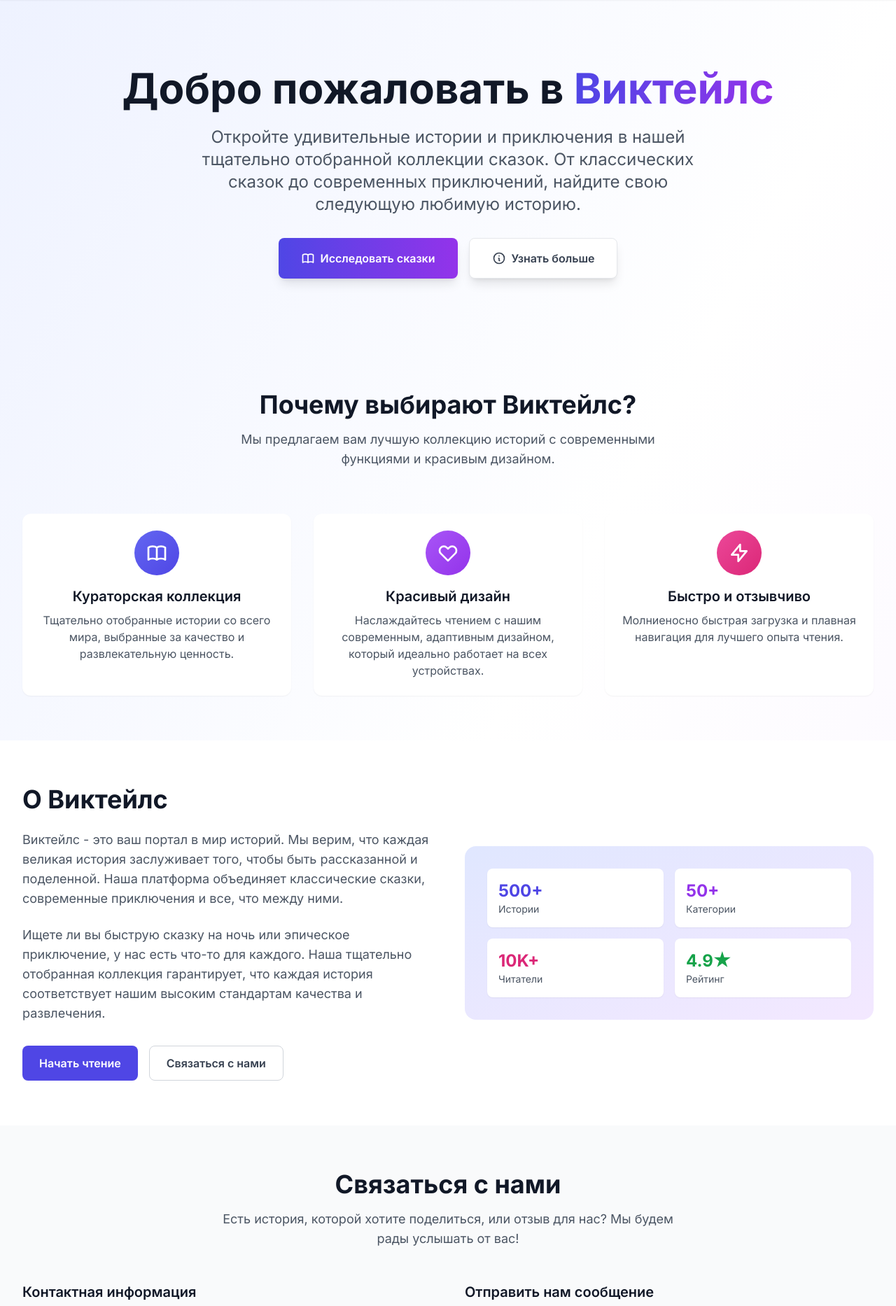
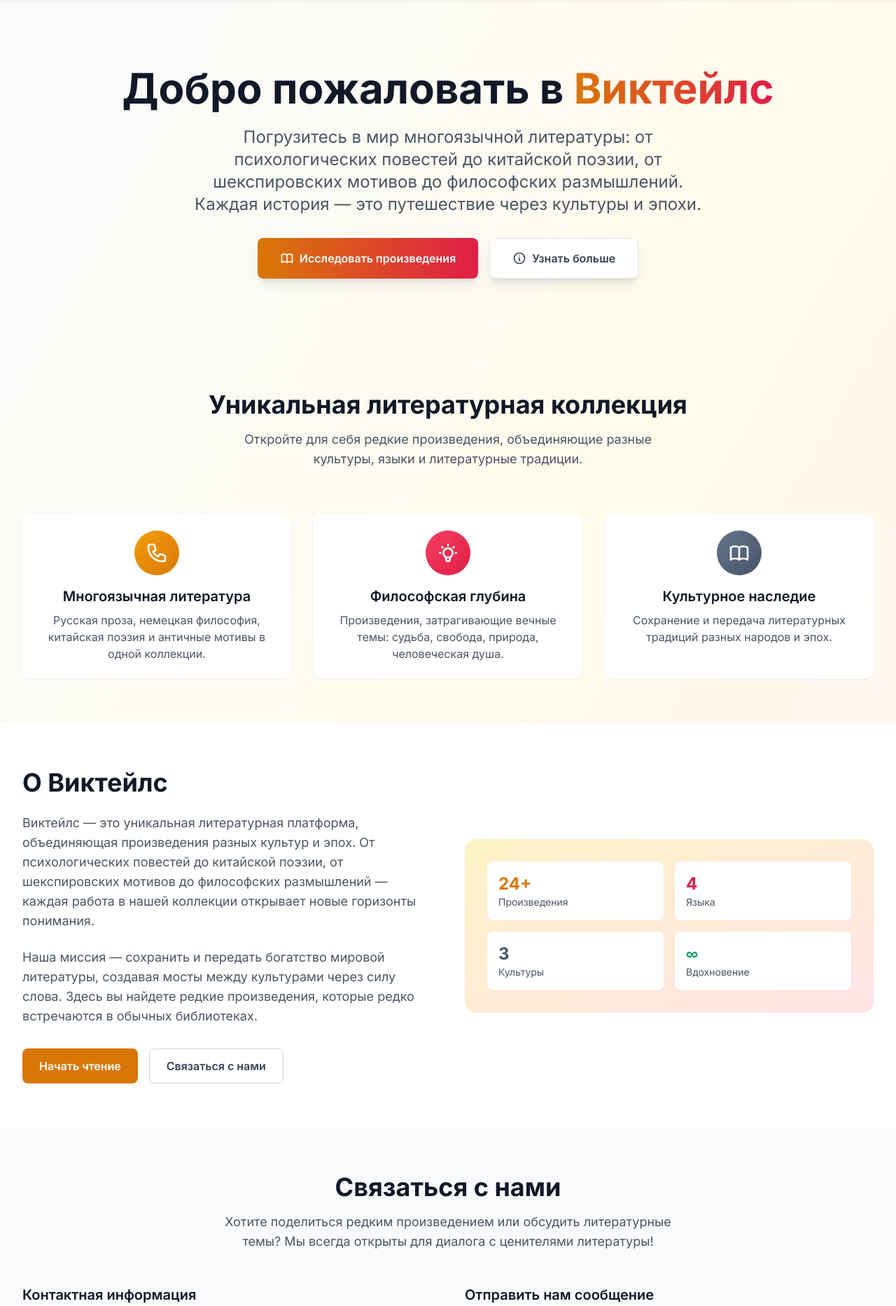
Before and after one commit to InnaTarasyan/wiktales, a Laravel app: page /welcome in a window 1280 px wide. Shown: the part 65-1931 px from the top of the page at 70% size. Run offline with Laravel 12, Linux system fonts and the light colour scheme; some libraries are stand-ins or nearby versions.

Commit message:
added tales

```diff
--- a/resources/views/welcome.blade.php
+++ b/resources/views/welcome.blade.php
@@ -3,33 +3,33 @@
 @section('title', 'Добро пожаловать в Виктейлс')
 
 @section('content')
-<div class="bg-gradient-to-br from-indigo-50 via-white to-purple-50">
+<div class="bg-gradient-to-br from-slate-50 via-amber-50 to-rose-50">
     <!-- Hero Section -->
     <div class="max-w-7xl mx-auto px-4 sm:px-6 lg:px-8 py-16 lg:py-24">
         <div class="text-center">
             <h1 class="text-4xl sm:text-5xl lg:text-6xl font-bold text-gray-900 mb-6">
                 Добро пожаловать в
-                <span class="bg-gradient-to-r from-indigo-600 to-purple-600 bg-clip-text text-transparent">
+                <span class="bg-gradient-to-r from-amber-600 to-rose-600 bg-clip-text text-transparent">
                     Виктейлс
-                                </span>
+                </span>
             </h1>
             <p class="text-xl sm:text-2xl text-gray-600 mb-8 max-w-3xl mx-auto">
-                Откройте удивительные истории и приключения в нашей тщательно отобранной коллекции сказок.
-                От классических сказок до современных приключений, найдите свою следующую любимую историю.
+                Погрузитесь в мир многоязычной литературы: от психологических повестей до китайской поэзии,
+                от шекспировских мотивов до философских размышлений. Каждая история — это путешествие через культуры и эпохи.
             </p>
             <div class="flex flex-col sm:flex-row gap-4 justify-center">
                 <a href="{{ route('home') }}"
-                   class="inline-flex items-center px-8 py-4 bg-gradient-to-r from-indigo-600 to-purple-600 text-white font-semibold rounded-lg shadow-lg hover:shadow-xl transform hover:-translate-y-1 transition-all duration-300">
+                   class="inline-flex items-center px-8 py-4 bg-gradient-to-r from-amber-600 to-rose-600 text-white font-semibold rounded-lg shadow-lg hover:shadow-xl transform hover:-translate-y-1 transition-all duration-300">
                     <svg class="w-5 h-5 mr-2" fill="none" stroke="currentColor" viewBox="0 0 24 24">
                         <path stroke-linecap="round" stroke-linejoin="round" stroke-width="2" d="M12 6.253v13m0-13C10.832 5.477 9.246 5 7.5 5S4.168 5.477 3 6.253v13C4.168 18.477 5.754 18 7.5 18s3.332.477 4.5 1.253m0-13C13.168 5.477 14.754 5 16.5 5c1.746 0 3.332.477 4.5 1.253v13C19.832 18.477 18.246 18 16.5 18c-1.746 0-3.332.477-4.5 1.253"></path>
-                                    </svg>
-                    Исследовать сказки
+                    </svg>
+                    Исследовать произведения
                 </a>
                 <a href="#about"
-                   class="inline-flex items-center px-8 py-4 bg-white text-gray-700 font-semibold rounded-lg shadow-lg hover:shadow-xl border border-gray-200 hover:border-indigo-300 transform hover:-translate-y-1 transition-all duration-300">
+                   class="inline-flex items-center px-8 py-4 bg-white text-gray-700 font-semibold rounded-lg shadow-lg hover:shadow-xl border border-gray-200 hover:border-amber-300 transform hover:-translate-y-1 transition-all duration-300">
                     <svg class="w-5 h-5 mr-2" fill="none" stroke="currentColor" viewBox="0 0 24 24">
                         <path stroke-linecap="round" stroke-linejoin="round" stroke-width="2" d="M13 16h-1v-4h-1m1-4h.01M21 12a9 9 0 11-18 0 9 9 0 0118 0z"></path>
-                                    </svg>
+                    </svg>
                     Узнать больше
                 </a>
             </div>
@@ -40,54 +40,54 @@
     <div class="max-w-7xl mx-auto px-4 sm:px-6 lg:px-8 py-16">
         <div class="text-center mb-16">
             <h2 class="text-3xl sm:text-4xl font-bold text-gray-900 mb-4">
-                Почему выбирают Виктейлс?
+                Уникальная литературная коллекция
             </h2>
             <p class="text-lg text-gray-600 max-w-2xl mx-auto">
-                Мы предлагаем вам лучшую коллекцию историй с современными функциями и красивым дизайном.
+                Откройте для себя редкие произведения, объединяющие разные культуры, языки и литературные традиции.
             </p>
-                </div>
+        </div>
 
         <div class="grid grid-cols-1 md:grid-cols-3 gap-8">
             <!-- Feature 1 -->
             <div class="text-center p-6 bg-white rounded-xl shadow-sm hover:shadow-md transition-shadow duration-300">
-                <div class="w-16 h-16 bg-gradient-to-br from-indigo-500 to-indigo-600 rounded-full flex items-center justify-center mx-auto mb-4">
+                <div class="w-16 h-16 bg-gradient-to-br from-amber-500 to-amber-600 rounded-full flex items-center justify-center mx-auto mb-4">
                     <svg class="w-8 h-8 text-white" fill="none" stroke="currentColor" viewBox="0 0 24 24">
-                        <path stroke-linecap="round" stroke-linejoin="round" stroke-width="2" d="M12 6.253v13m0-13C10.832 5.477 9.246 5 7.5 5S4.168 5.477 3 6.253v13C4.168 18.477 5.754 18 7.5 18s3.332.477 4.5 1.253m0-13C13.168 5.477 14.754 5 16.5 5c1.746 0 3.332.477 4.5 1.253v13C19.832 18.477 18.246 18 16.5 18c-1.746 0-3.332.477-4.5 1.253"></path>
+                        <path stroke-linecap="round" stroke-linejoin="round" stroke-width="2" d="M3 5a2 2 0 012-2h3.28a1 1 0 01.948.684l1.498 4.493a1 1 0 01-.502 1.21l-2.257 1.13a11.042 11.042 0 005.516 5.516l1.13-2.257a1 1 0 011.21-.502l4.493 1.498a1 1 0 01.684.949V19a2 2 0 01-2 2h-1C9.716 21 3 14.284 3 6V5z"></path>
                     </svg>
                 </div>
-                <h3 class="text-xl font-semibold text-gray-900 mb-2">Кураторская коллекция</h3>
+                <h3 class="text-xl font-semibold text-gray-900 mb-2">Многоязычная литература</h3>
                 <p class="text-gray-600">
-                    Тщательно отобранные истории со всего мира, выбранные за качество и развлекательную ценность.
+                    Русская проза, немецкая философия, китайская поэзия и античные мотивы в одной коллекции.
                 </p>
             </div>
 
             <!-- Feature 2 -->
             <div class="text-center p-6 bg-white rounded-xl shadow-sm hover:shadow-md transition-shadow duration-300">
-                <div class="w-16 h-16 bg-gradient-to-br from-purple-500 to-purple-600 rounded-full flex items-center justify-center mx-auto mb-4">
+                <div class="w-16 h-16 bg-gradient-to-br from-rose-500 to-rose-600 rounded-full flex items-center justify-center mx-auto mb-4">
                     <svg class="w-8 h-8 text-white" fill="none" stroke="currentColor" viewBox="0 0 24 24">
-                        <path stroke-linecap="round" stroke-linejoin="round" stroke-width="2" d="M4.318 6.318a4.5 4.5 0 000 6.364L12 20.364l7.682-7.682a4.5 4.5 0 00-6.364-6.364L12 7.636l-1.318-1.318a4.5 4.5 0 00-6.364 0z"></path>
+                        <path stroke-linecap="round" stroke-linejoin="round" stroke-width="2" d="M9.663 17h4.673M12 3v1m6.364 1.636l-.707.707M21 12h-1M4 12H3m3.343-5.657l-.707-.707m2.828 9.9a5 5 0 117.072 0l-.548.547A3.374 3.374 0 0014 18.469V19a2 2 0 11-4 0v-.531c0-.895-.356-1.754-.988-2.386l-.548-.547z"></path>
                     </svg>
                 </div>
-                <h3 class="text-xl font-semibold text-gray-900 mb-2">Красивый дизайн</h3>
+                <h3 class="text-xl font-semibold text-gray-900 mb-2">Философская глубина</h3>
                 <p class="text-gray-600">
-                    Наслаждайтесь чтением с нашим современным, адаптивным дизайном, который идеально работает на всех устройствах.
+                    Произведения, затрагивающие вечные темы: судьба, свобода, природа, человеческая душа.
                 </p>
             </div>
 
             <!-- Feature 3 -->
             <div class="text-center p-6 bg-white rounded-xl shadow-sm hover:shadow-md transition-shadow duration-300">
-                <div class="w-16 h-16 bg-gradient-to-br from-pink-500 to-pink-600 rounded-full flex items-center justify-center mx-auto mb-4">
+                <div class="w-16 h-16 bg-gradient-to-br from-slate-500 to-slate-600 rounded-full flex items-center justify-center mx-auto mb-4">
                     <svg class="w-8 h-8 text-white" fill="none" stroke="currentColor" viewBox="0 0 24 24">
-                        <path stroke-linecap="round" stroke-linejoin="round" stroke-width="2" d="M13 10V3L4 14h7v7l9-11h-7z"></path>
+                        <path stroke-linecap="round" stroke-linejoin="round" stroke-width="2" d="M12 6.253v13m0-13C10.832 5.477 9.246 5 7.5 5S4.168 5.477 3 6.253v13C4.168 18.477 5.754 18 7.5 18s3.332.477 4.5 1.253m0-13C13.168 5.477 14.754 5 16.5 5c1.746 0 3.332.477 4.5 1.253v13C19.832 18.477 18.246 18 16.5 18c-1.746 0-3.332.477-4.5 1.253"></path>
                     </svg>
                 </div>
-                <h3 class="text-xl font-semibold text-gray-900 mb-2">Быстро и отзывчиво</h3>
+                <h3 class="text-xl font-semibold text-gray-900 mb-2">Культурное наследие</h3>
                 <p class="text-gray-600">
-                    Молниеносно быстрая загрузка и плавная навигация для лучшего опыта чтения.
+                    Сохранение и передача литературных традиций разных народов и эпох.
                 </p>
             </div>
         </div>
-        </div>
+    </div>
 
     <!-- About Section -->
     <div id="about" class="bg-white">
@@ -98,14 +98,17 @@
                         О Виктейлс
                     </h2>
                     <p class="text-lg text-gray-600 mb-6">
-                        Виктейлс - это ваш портал в мир историй. Мы верим, что каждая великая история заслуживает того, чтобы быть рассказанной и поделенной. Наша платформа объединяет классические сказки, современные приключения и все, что между ними.
+                        Виктейлс — это уникальная литературная платформа, объединяющая произведения разных культур и эпох.
+                        От психологических повестей до китайской поэзии, от шекспировских мотивов до философских размышлений —
+                        каждая работа в нашей коллекции открывает новые горизонты понимания.
                     </p>
                     <p class="text-lg text-gray-600 mb-8">
-                        Ищете ли вы быструю сказку на ночь или эпическое приключение, у нас есть что-то для каждого. Наша тщательно отобранная коллекция гарантирует, что каждая история соответствует нашим высоким стандартам качества и развлечения.
+                        Наша миссия — сохранить и передать богатство мировой литературы, создавая мосты между культурами
+                        через силу слова. Здесь вы найдете редкие произведения, которые редко встречаются в обычных библиотеках.
                     </p>
                     <div class="flex flex-col sm:flex-row gap-4">
                         <a href="{{ route('home') }}"
-                           class="inline-flex items-center px-6 py-3 bg-indigo-600 text-white font-semibold rounded-lg hover:bg-indigo-700 transition-colors duration-300">
+                           class="inline-flex items-center px-6 py-3 bg-amber-600 text-white font-semibold rounded-lg hover:bg-amber-700 transition-colors duration-300">
                             Начать чтение
                         </a>
                         <a href="#contact"
@@ -115,23 +118,23 @@
                     </div>
                 </div>
                 <div class="relative">
-                    <div class="bg-gradient-to-br from-indigo-100 to-purple-100 rounded-2xl p-8">
+                    <div class="bg-gradient-to-br from-amber-100 to-rose-100 rounded-2xl p-8">
                         <div class="grid grid-cols-2 gap-4">
                             <div class="bg-white rounded-lg p-4 shadow-sm">
-                                <div class="text-2xl font-bold text-indigo-600">500+</div>
-                                <div class="text-sm text-gray-600">Истории</div>
+                                <div class="text-2xl font-bold text-amber-600">24+</div>
+                                <div class="text-sm text-gray-600">Произведения</div>
                             </div>
                             <div class="bg-white rounded-lg p-4 shadow-sm">
-                                <div class="text-2xl font-bold text-purple-600">50+</div>
-                                <div class="text-sm text-gray-600">Категории</div>
+                                <div class="text-2xl font-bold text-rose-600">4</div>
+                                <div class="text-sm text-gray-600">Языка</div>
                             </div>
                             <div class="bg-white rounded-lg p-4 shadow-sm">
-                                <div class="text-2xl font-bold text-pink-600">10K+</div>
-                                <div class="text-sm text-gray-600">Читатели</div>
+                                <div class="text-2xl font-bold text-slate-600">3</div>
+                                <div class="text-sm text-gray-600">Культуры</div>
                             </div>
                             <div class="bg-white rounded-lg p-4 shadow-sm">
-                                <div class="text-2xl font-bold text-green-600">4.9★</div>
-                                <div class="text-sm text-gray-600">Рейтинг</div>
+                                <div class="text-2xl font-bold text-emerald-600">∞</div>
+                                <div class="text-sm text-gray-600">Вдохновение</div>
                             </div>
                         </div>
                     </div>
@@ -148,7 +151,7 @@
                     Связаться с нами
                 </h2>
                 <p class="text-lg text-gray-600 max-w-2xl mx-auto">
-                    Есть история, которой хотите поделиться, или отзыв для нас? Мы будем рады услышать от вас!
+                    Хотите поделиться редким произведением или обсудить литературные темы? Мы всегда открыты для диалога с ценителями литературы!
                 </p>
             </div>
 
@@ -157,23 +160,23 @@
                     <h3 class="text-xl font-semibold text-gray-900 mb-6">Контактная информация</h3>
                     <div class="space-y-4">
                         <div class="flex items-center">
-                            <svg class="w-5 h-5 text-indigo-600 mr-3" fill="none" stroke="currentColor" viewBox="0 0 24 24">
+                            <svg class="w-5 h-5 text-amber-600 mr-3" fill="none" stroke="currentColor" viewBox="0 0 24 24">
                                 <path stroke-linecap="round" stroke-linejoin="round" stroke-width="2" d="M3 8l7.89 4.26a2 2 0 002.22 0L21 8M5 19h14a2 2 0 002-2V7a2 2 0 00-2-2H5a2 2 0 00-2 2v10a2 2 0 002 2z"></path>
                             </svg>
-                            <span class="text-gray-600">hello@wiktales.com</span>
+                            <span class="text-gray-600">literature@wiktales.com</span>
                         </div>
                         <div class="flex items-center">
-                            <svg class="w-5 h-5 text-indigo-600 mr-3" fill="none" stroke="currentColor" viewBox="0 0 24 24">
+                            <svg class="w-5 h-5 text-amber-600 mr-3" fill="none" stroke="currentColor" viewBox="0 0 24 24">
                                 <path stroke-linecap="round" stroke-linejoin="round" stroke-width="2" d="M3 5a2 2 0 012-2h3.28a1 1 0 01.948.684l1.498 4.493a1 1 0 01-.502 1.21l-2.257 1.13a11.042 11.042 0 005.516 5.516l1.13-2.257a1 1 0 011.21-.502l4.493 1.498a1 1 0 01.684.949V19a2 2 0 01-2 2h-1C9.716 21 3 14.284 3 6V5z"></path>
                             </svg>
-                            <span class="text-gray-600">+1 (555) 123-4567</span>
+                            <span class="text-gray-600">+7 (495) 123-4567</span>
                         </div>
                         <div class="flex items-center">
-                            <svg class="w-5 h-5 text-indigo-600 mr-3" fill="none" stroke="currentColor" viewBox="0 0 24 24">
+                            <svg class="w-5 h-5 text-amber-600 mr-3" fill="none" stroke="currentColor" viewBox="0 0 24 24">
                                 <path stroke-linecap="round" stroke-linejoin="round" stroke-width="2" d="M17.657 16.657L13.414 20.9a1.998 1.998 0 01-2.827 0l-4.244-4.243a8 8 0 1111.314 0z"></path>
                                 <path stroke-linecap="round" stroke-linejoin="round" stroke-width="2" d="M15 11a3 3 0 11-6 0 3 3 0 016 0z"></path>
                             </svg>
-                            <span class="text-gray-600">123 Story Lane, Book City, BC 12345</span>
+                            <span class="text-gray-600">Москва, ул. Литературная, 15</span>
                         </div>
                     </div>
                 </div>
@@ -183,17 +186,17 @@
                     <form class="space-y-4">
                         <div>
                             <label for="name" class="block text-sm font-medium text-gray-700 mb-1">Имя</label>
-                            <input type="text" id="name" name="name" class="w-full px-3 py-2 border border-gray-300 rounded-lg focus:ring-2 focus:ring-indigo-500 focus:border-indigo-500">
+                            <input type="text" id="name" name="name" class="w-full px-3 py-2 border border-gray-300 rounded-lg focus:ring-2 focus:ring-amber-500 focus:border-amber-500">
                         </div>
                         <div>
                             <label for="email" class="block text-sm font-medium text-gray-700 mb-1">Email</label>
-                            <input type="email" id="email" name="email" class="w-full px-3 py-2 border border-gray-300 rounded-lg focus:ring-2 focus:ring-indigo-500 focus:border-indigo-500">
+                            <input type="email" id="email" name="email" class="w-full px-3 py-2 border border-gray-300 rounded-lg focus:ring-2 focus:ring-amber-500 focus:border-amber-500">
                         </div>
                         <div>
                             <label for="message" class="block text-sm font-medium text-gray-700 mb-1">Сообщение</label>
-                            <textarea id="message" name="message" rows="4" class="w-full px-3 py-2 border border-gray-300 rounded-lg focus:ring-2 focus:ring-indigo-500 focus:border-indigo-500"></textarea>
+                            <textarea id="message" name="message" rows="4" class="w-full px-3 py-2 border border-gray-300 rounded-lg focus:ring-2 focus:ring-amber-500 focus:border-amber-500"></textarea>
                         </div>
-                        <button type="submit" class="w-full bg-indigo-600 text-white font-semibold py-2 px-4 rounded-lg hover:bg-indigo-700 transition-colors duration-300">
+                        <button type="submit" class="w-full bg-amber-600 text-white font-semibold py-2 px-4 rounded-lg hover:bg-amber-700 transition-colors duration-300">
                             Отправить сообщение
                         </button>
                     </form>
```
